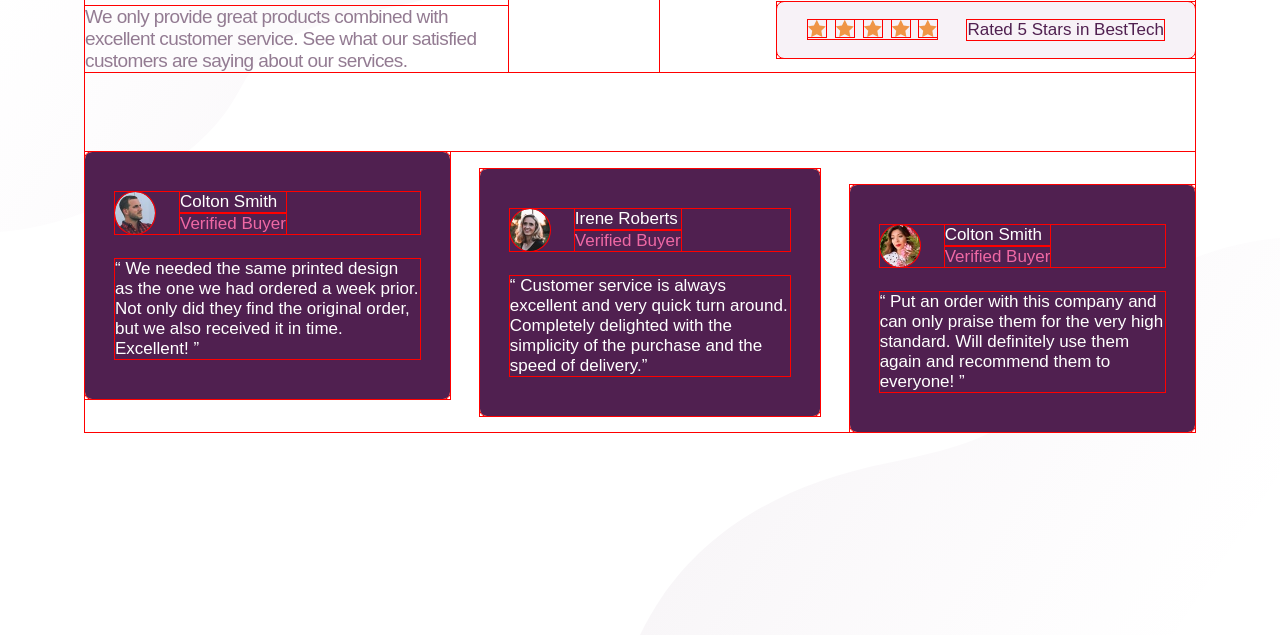
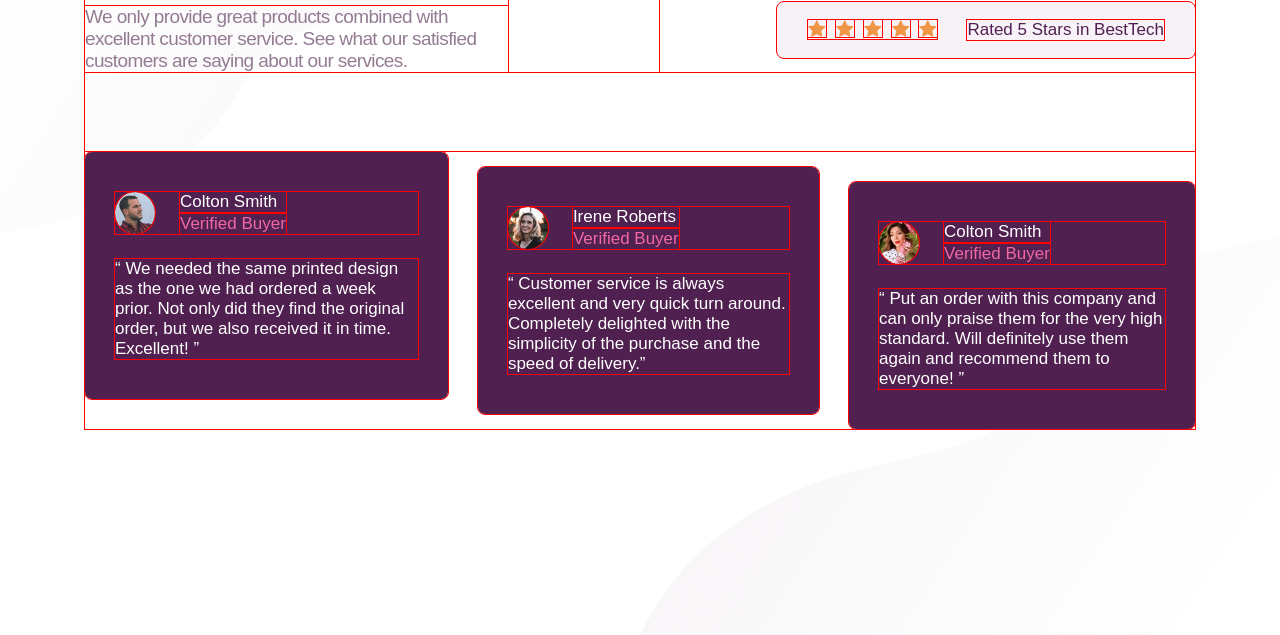
Before and after one commit to bazjerc/fm-social-proof-section, a website: page index.html in a window 1280 px wide. Shown: the part 165-800 px from the top of the page. Drawn offline with nearby package versions, Linux system fonts and the light colour scheme; files that its build step writes are made by us from their sources.

Commit message:
change layout of components in index.html and their corresponding styles

```diff
--- a/index.html
+++ b/index.html
@@ -21,7 +21,6 @@
           </p>
         </div>
         <div class="overview__ratings">
-          <div class="overview__rating-wrapper">
           <div class="rating-card">
             <div class="rating-card__stars-container">
               <img src="./assets/icons/icon-star.svg" alt="" />
@@ -32,8 +31,6 @@
             </div>
             <div class="rating-card__text">Rated 5 Stars in Reviews</div>
           </div>
-          </div>
-          <div class="overview__rating-wrapper">
           <div class="rating-card">
             <div class="rating-card__stars-container">
               <img src="./assets/icons/icon-star.svg" alt="" />
@@ -44,8 +41,6 @@
             </div>
             <div class="rating-card__text">Rated 5 Stars in Report Guru</div>
           </div>
-          </div>
-          <div class="overview__rating-wrapper">
           <div class="rating-card">
             <div class="rating-card__stars-container">
               <img src="./assets/icons/icon-star.svg" alt="" />
@@ -57,10 +52,8 @@
             <div class="rating-card__text">Rated 5 Stars in BestTech</div>
           </div>
         </div>
-        </div>
       </section>
       <section class="reviews">
-        <div class="reviews__review-wrapper">
         <div class="review-card">
           <div class="review-card__buyer">
             <div class="review-card__buyer-avatar">
@@ -72,13 +65,11 @@
             </div>
           </div>
           <p class="review-card__text">
-              “ We needed the same printed design as the one we had ordered a
-              week prior. Not only did they find the original order, but we also
+            “ We needed the same printed design as the one we had ordered a week
+            prior. Not only did they find the original order, but we also
             received it in time. Excellent! ”
           </p>
         </div>
-        </div>
-        <div class="reviews__review-wrapper">
         <div class="review-card">
           <div class="review-card__buyer">
             <div class="review-card__buyer-avatar">
@@ -95,8 +86,6 @@
             speed of delivery.”
           </p>
         </div>
-        </div>
-        <div class="reviews__review-wrapper">
         <div class="review-card">
           <div class="review-card__buyer">
             <div class="review-card__buyer-avatar">
@@ -113,7 +102,6 @@
             them to everyone! ”
           </p>
         </div>
-        </div>
       </section>
     </main>
   </body>
--- a/sass/pages/_index-page.scss
+++ b/sass/pages/_index-page.scss
@@ -29,28 +29,11 @@
     justify-content: center;
     flex-basis: 53.5rem;
   }
-  &__rating-wrapper {
-    &:nth-child(1) {
-      align-self: flex-start;
-    }
-    &:nth-child(2) {
-      align-self: center;
-    }
-    &:nth-child(3) {
-      align-self: flex-end;
-    }
+
+  // rating-card component
+  .rating-card {
     &:not(:last-child) {
       margin-bottom: 2rem;
-    }
-  }
-}
-
-.reviews {
-  display: flex;
-  min-height: 28rem;
-  &__review-wrapper {
-    &:not(:last-child) {
-      margin-right: 3rem;
     }
     &:nth-child(1) {
       align-self: flex-start;
@@ -63,3 +46,21 @@
     }
   }
 }
+
+.reviews {
+  display: flex;
+  align-items: flex-start;
+
+  // review-card component
+  .review-card {
+    &:not(:last-child) {
+      margin-right: 3rem;
+    }
+    &:nth-child(2) {
+      margin-top: 1.5rem;
+    }
+    &:nth-child(3) {
+      margin-top: 3rem;
+    }
+  }
+}
```
Lines whose indentation alone changed are shown as unchanged.
